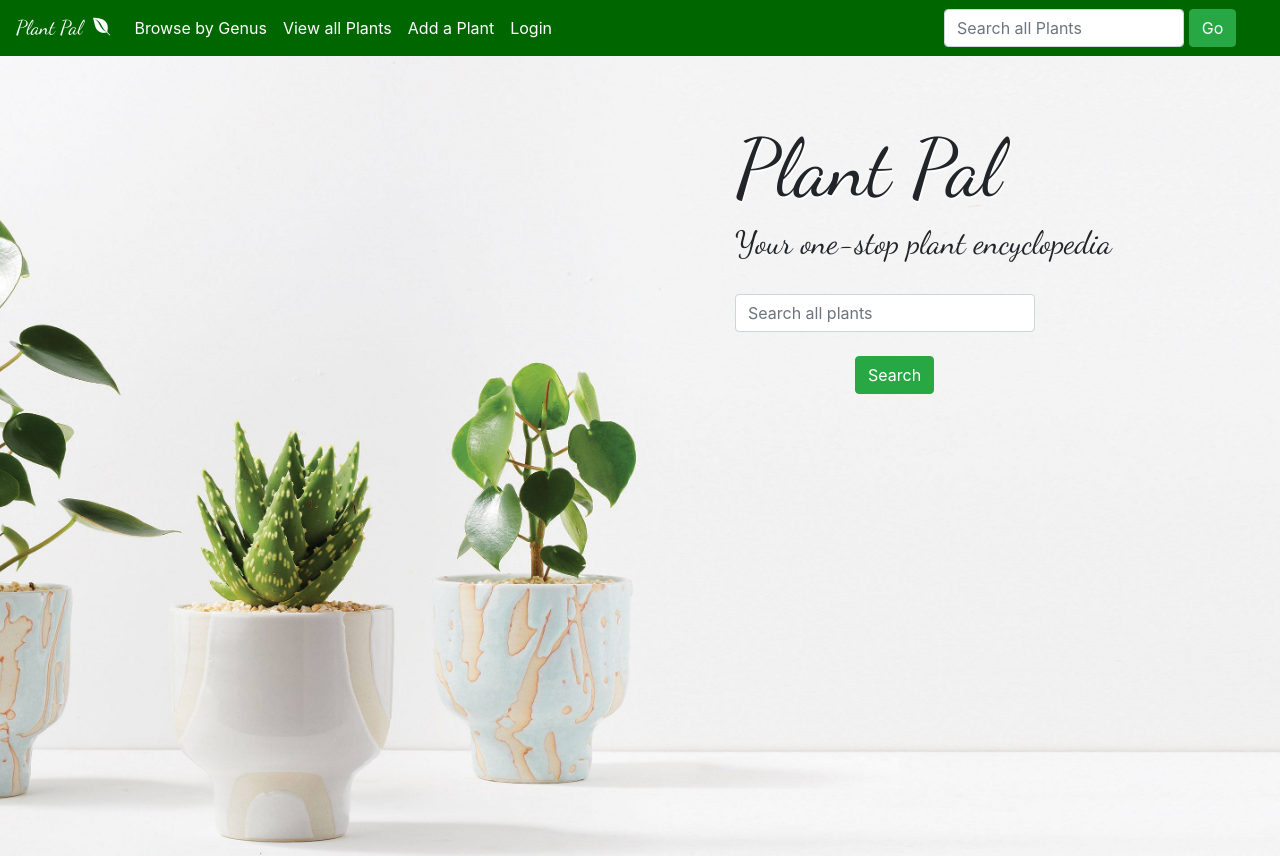
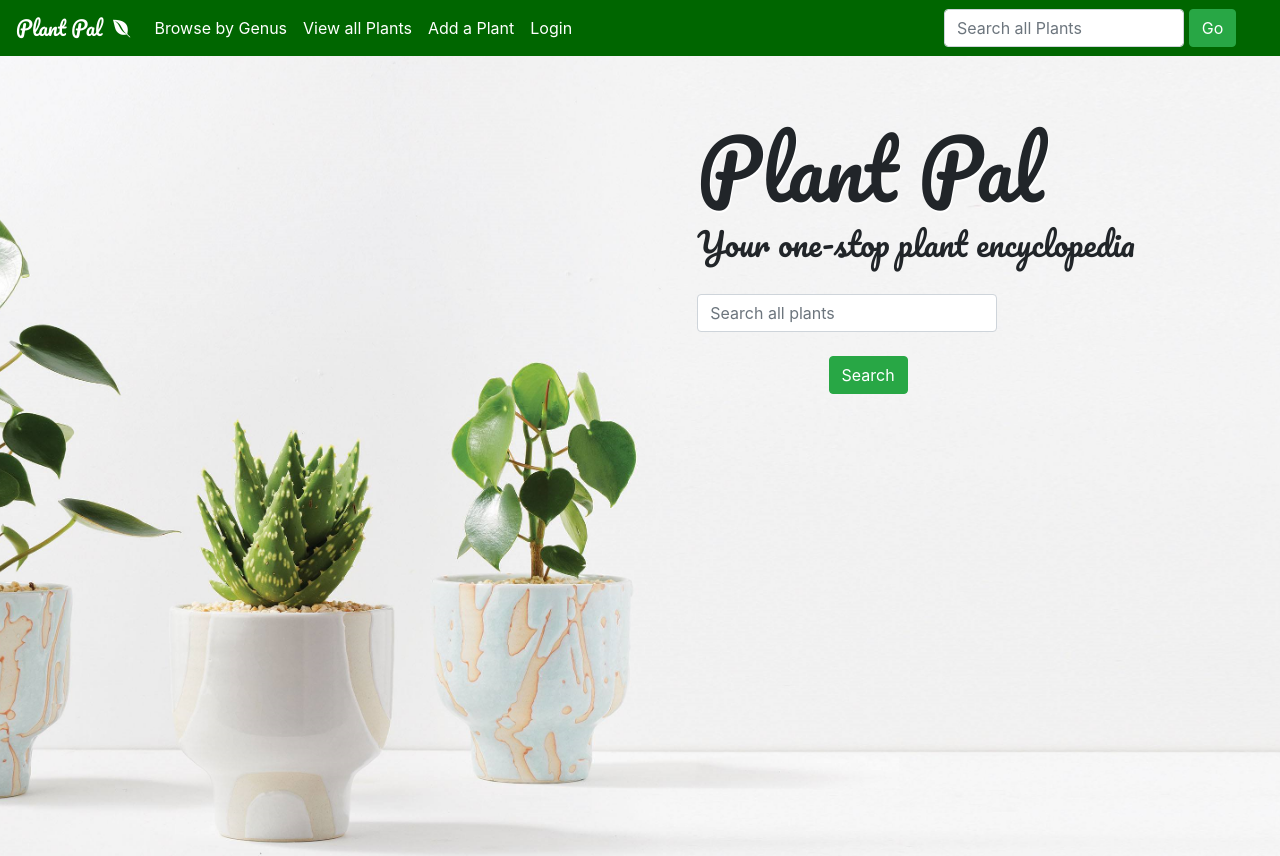
Before and after one commit to SianJade/PlantPal, a Flask app: page / in a window 1280 px wide. Run offline with Flask 2, Linux system fonts and the light colour scheme; some libraries are stand-ins or nearby versions.

Commit message:
Change heading and brand font family

```diff
--- a/static/css/style.css
+++ b/static/css/style.css
@@ -1,4 +1,4 @@
-@import url('https://fonts.googleapis.com/css?family=Dancing+Script&display=swap');
+@import url('https://fonts.googleapis.com/css?family=Pacifico&display=swap');
 
 html {
     margin: 0;
@@ -13,12 +13,12 @@ body {
 
 .landing-header {
     font-size: 5rem;
-    font-family: 'Dancing Script', cursive;
+    font-family: 'Pacifico', cursive;
 }
 
 h1,
 h2 {
-    font-family: 'Dancing Script', cursive;
+    font-family: 'Pacifico', cursive;
     font-weight: bolder;
 }
 
@@ -29,7 +29,7 @@ h2 {
 }
 
 .navbar-brand {
-    font-family: 'Dancing Script', cursive;
+    font-family: 'Pacifico', cursive;
     color: #fff !important;
 }
 
@@ -164,6 +164,7 @@ label {
     height: 30rem;
     width: 30rem;
     border-radius: 5px;
+    box-shadow: 3px 3px 3px #013220;
 }
 
 .instruction-container,
```
